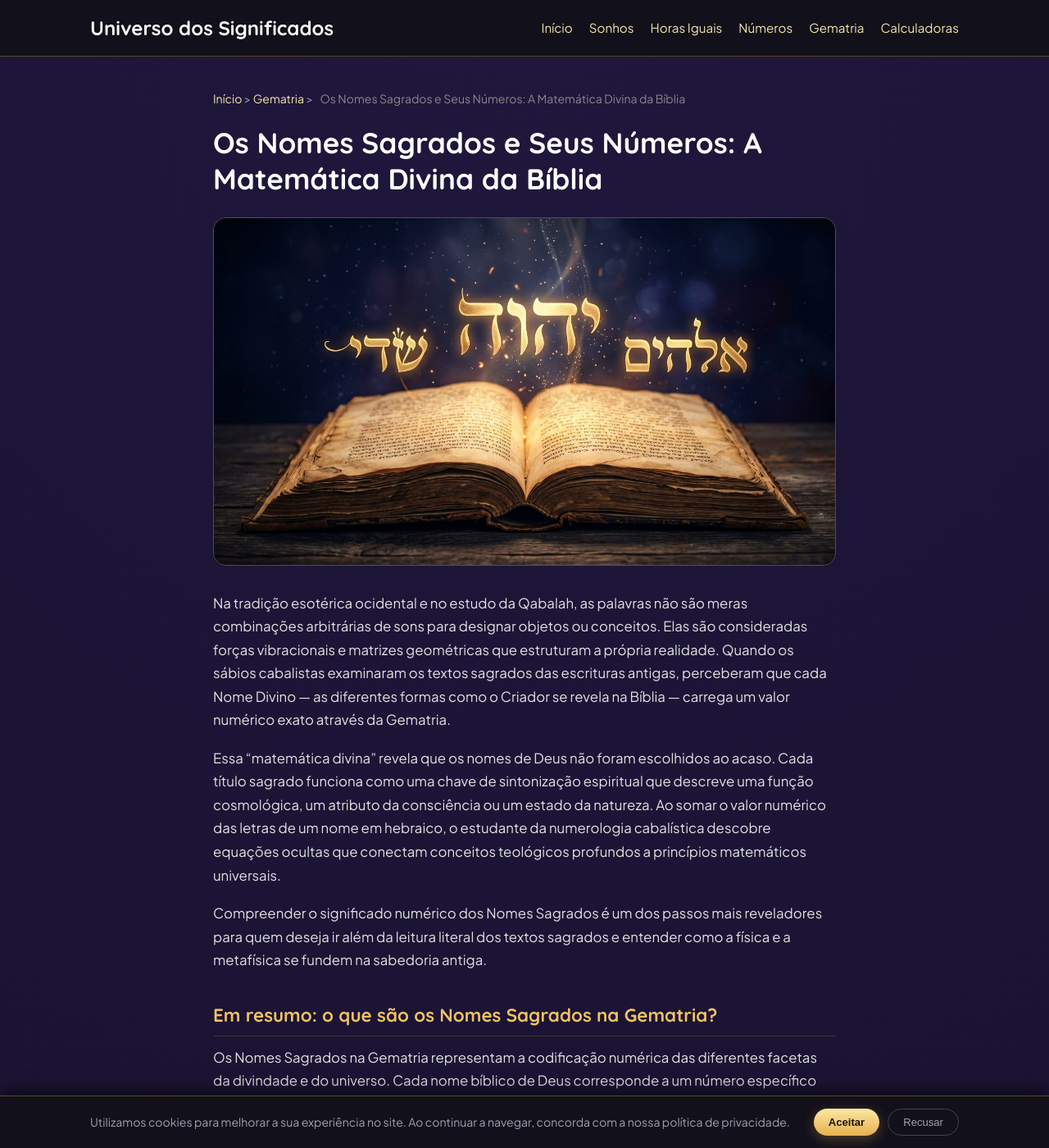
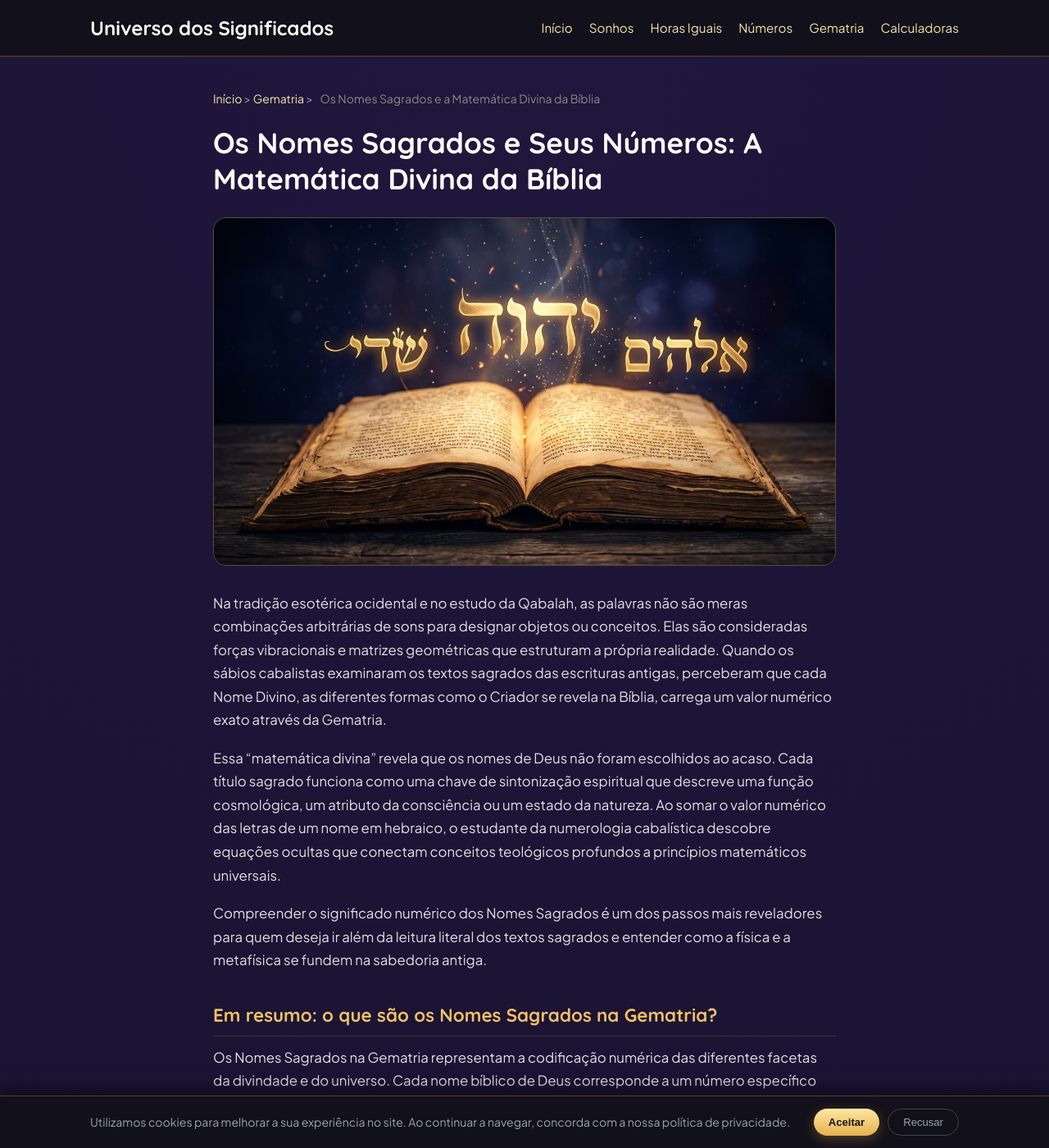
Before and after one commit to dreams-num/portal-significados, a Jekyll site: the page built from _posts/2026-10-07-os-nomes-sagrados-e-seus-numeros-matematica-divin.md, in a window 1280 px wide and 1400 px high. Shown: the whole window at 82% size. Built offline with Jekyll 4.4.1, drawn with Linux system fonts in a browser that asks for light colours.

Commit message:
Update 2026-10-07-os-nomes-sagrados-e-seus-numeros-matematica-divin.md

```diff
--- a/_posts/2026-10-07-os-nomes-sagrados-e-seus-numeros-matematica-divin.md
+++ b/_posts/2026-10-07-os-nomes-sagrados-e-seus-numeros-matematica-divin.md
@@ -1,6 +1,6 @@
 ---
 layout: post
-title: "Os Nomes Sagrados e Seus Números: A Matemática Divina da Bíblia"
+title: "Os Nomes Sagrados e a Matemática Divina da Bíblia"
 card_title: "Nomes Sagrados Cabala"
 description: "Descubra o valor numérico e o significado oculto dos Nomes Divinos na Cabala, do Tetragrammaton ao Shemhamphorasch."
 category: gematria
@@ -11,11 +11,10 @@
 # Os Nomes Sagrados e Seus Números: A Matemática Divina da Bíblia
 
 <figure style="margin: 25px 0; text-align: center;">
-   <img src="{{ '/assets/images/num-biblia.jpg' | relative_url }}" alt="A Conexão Sagrada entre as 22 Letras e os Arcanos Maiores" style="max-width: 100%; border-radius: 16px; border: 1px solid var(--border-color);">
+   <img src="{{ '/assets/images/num-biblia.jpg' | relative_url }}" alt="Um livro antigo aberto sobre uma mesa com letras hebraicas em cor dourada flutuando sobre o livro" style="max-width: 100%; border-radius: 16px; border: 1px solid var(--border-color);">
 </figure>
 
-
-Na tradição esotérica ocidental e no estudo da Qabalah, as palavras não são meras combinações arbitrárias de sons para designar objetos ou conceitos. Elas são consideradas forças vibracionais e matrizes geométricas que estruturam a própria realidade. Quando os sábios cabalistas examinaram os textos sagrados das escrituras antigas, perceberam que cada Nome Divino — as diferentes formas como o Criador se revela na Bíblia — carrega um valor numérico exato através da Gematria.
+Na tradição esotérica ocidental e no estudo da Qabalah, as palavras não são meras combinações arbitrárias de sons para designar objetos ou conceitos. Elas são consideradas forças vibracionais e matrizes geométricas que estruturam a própria realidade. Quando os sábios cabalistas examinaram os textos sagrados das escrituras antigas, perceberam que cada Nome Divino, as diferentes formas como o Criador se revela na Bíblia, carrega um valor numérico exato através da Gematria.
 
 Essa "matemática divina" revela que os nomes de Deus não foram escolhidos ao acaso. Cada título sagrado funciona como uma chave de sintonização espiritual que descreve uma função cosmológica, um atributo da consciência ou um estado da natureza. Ao somar o valor numérico das letras de um nome em hebraico, o estudante da numerologia cabalística descobre equações ocultas que conectam conceitos teológicos profundos a princípios matemáticos universais.
 
```
